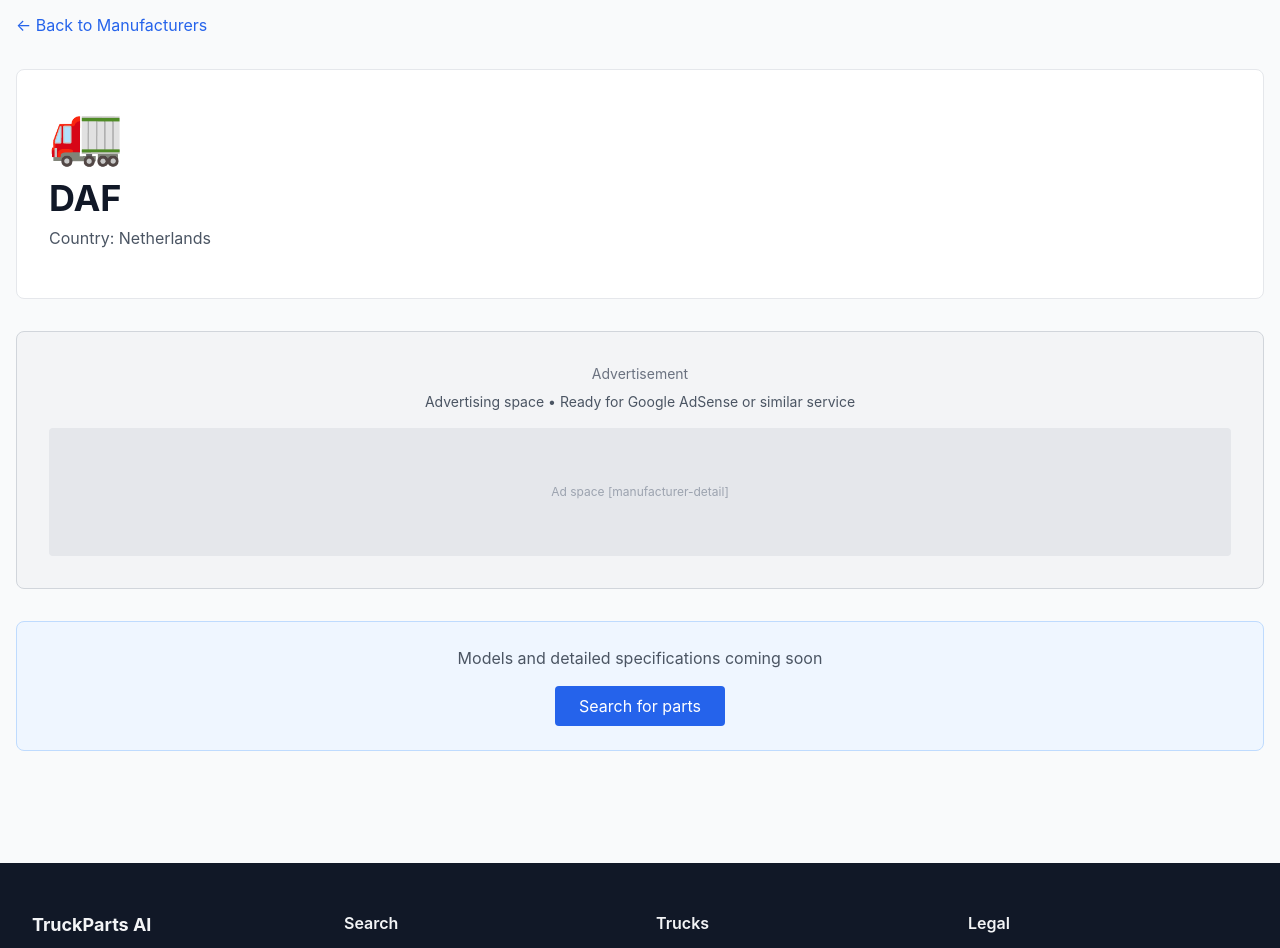
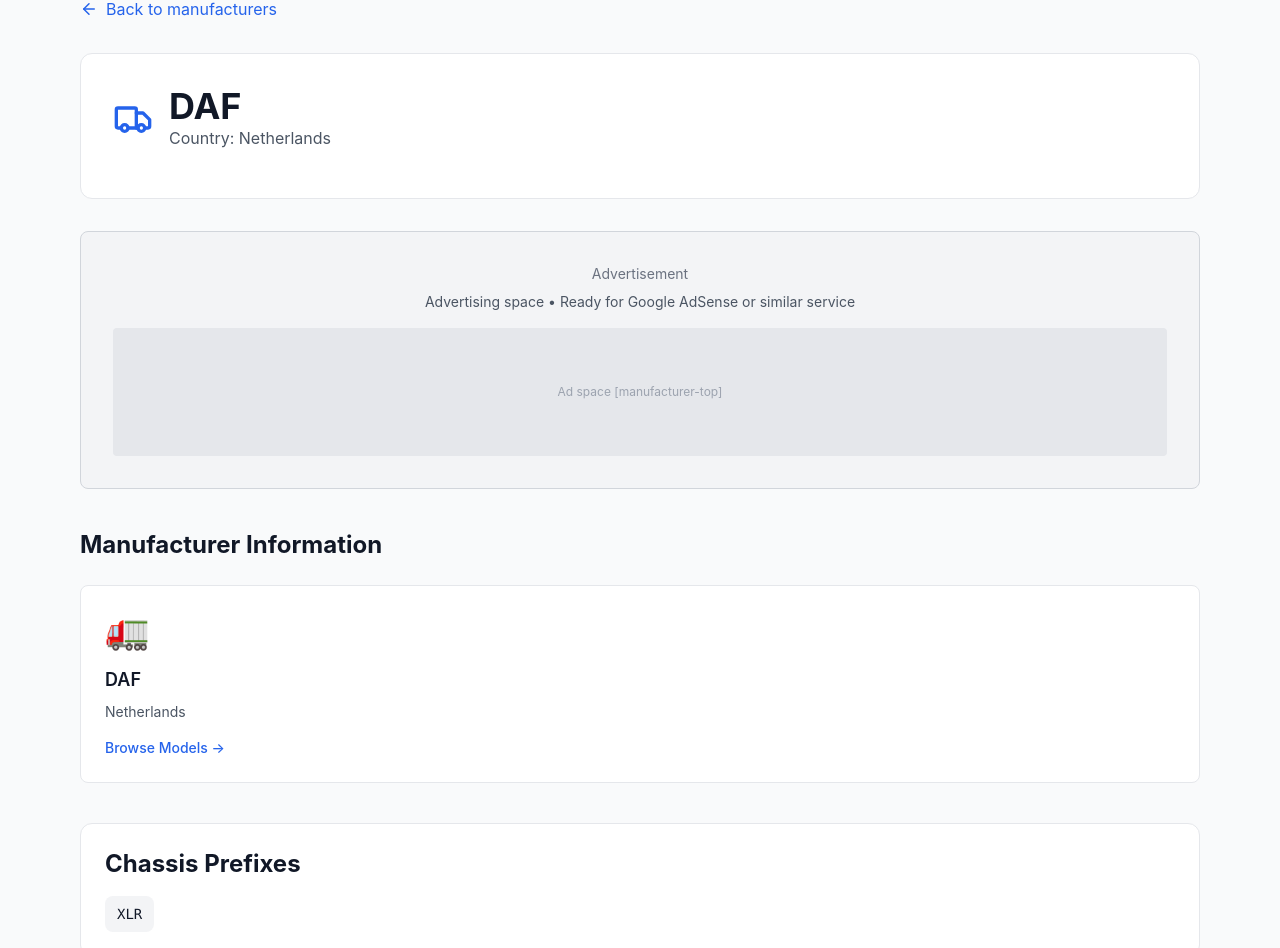
Before and after one commit to amineadd19-a11y/truckparts-ai, a Next.js app: page /trucks/daf in a window 1280 px wide. Shown: the part 100-1048 px from the top of the page. Built offline with nearby package versions, Linux system fonts and the light colour scheme.

Commit message:
Fix manufacturer description type error

```diff
--- a/src/app/trucks/[manufacturer]/page.tsx
+++ b/src/app/trucks/[manufacturer]/page.tsx
@@ -1,46 +1,89 @@
-'use client';
+import { notFound } from 'next/navigation';
+import Link from 'next/link';
+import { ArrowLeft, Truck } from 'lucide-react';
+import AdSlot from '@/components/ads/AdSlot';
+import ManufacturerCard from '@/components/catalog/ManufacturerCard';
+import { TRUCK_MANUFACTURERS } from '@/types/catalog';
 
-import { TRUCK_MANUFACTURERS } from '@/types/catalog';
-import AdSlot from '@/components/ads/AdSlot';
-import Link from 'next/link';
+interface ManufacturerPageProps {
+  params: {
+    manufacturer: string;
+  };
+}
 
-export default function ManufacturerPage({ params }: { params: { manufacturer: string } }) {
-  const manufacturer = TRUCK_MANUFACTURERS.find((m) => m.id === params.manufacturer);
+export default function ManufacturerPage({
+  params,
+}: ManufacturerPageProps) {
+  const manufacturer = TRUCK_MANUFACTURERS.find(
+    (item) => item.id === params.manufacturer,
+  );
 
   if (!manufacturer) {
-    return (
-      <div className="max-w-7xl mx-auto px-4 py-12">
-        <p className="text-center text-gray-600">Manufacturer not found</p>
-      </div>
-    );
+    notFound();
   }
 
   return (
-    <div className="max-w-7xl mx-auto px-4 py-12">
-      <div className="mb-8">
-        <Link href="/trucks" className="text-blue-600 hover:underline">
-          ← Back to Manufacturers
+    <main className="min-h-screen bg-gray-50">
+      <section className="max-w-6xl mx-auto px-4 py-8">
+        <Link
+          href="/trucks"
+          className="inline-flex items-center gap-2 text-blue-600 hover:text-blue-800 mb-8"
+        >
+          <ArrowLeft size={18} />
+          Back to manufacturers
         </Link>
-      </div>
 
-      <div className="bg-white rounded-lg border border-gray-200 p-8 mb-8">
-        <div className="text-6xl mb-4">{manufacturer.logo || '🚛'}</div>
-        <h1 className="text-4xl font-bold text-gray-900 mb-2">{manufacturer.name}</h1>
-        {manufacturer.country && <p className="text-gray-600 mb-4">Country: {manufacturer.country}</p>}
-        {manufacturer.description && <p className="text-gray-600">{manufacturer.description}</p>}
-      </div>
+        <div className="bg-white rounded-xl border border-gray-200 p-8 mb-8">
+          <div className="flex items-center gap-4 mb-4">
+            <Truck className="text-blue-600" size={40} />
 
-      {/* Ad Slot */}
-      <div className="mb-8">
-        <AdSlot placement="manufacturer-detail" />
-      </div>
+            <div>
+              <h1 className="text-4xl font-bold text-gray-900">
+                {manufacturer.name}
+              </h1>
 
-      <div className="bg-blue-50 border border-blue-200 rounded-lg p-6 text-center">
-        <p className="text-gray-600 mb-4">Models and detailed specifications coming soon</p>
-        <Link href="/search" className="inline-block px-6 py-2 bg-blue-600 text-white rounded hover:bg-blue-700 transition">
-          Search for parts
-        </Link>
-      </div>
-    </div>
+              {manufacturer.country && (
+                <p className="text-gray-600">
+                  Country: {manufacturer.country}
+                </p>
+              )}
+            </div>
+          </div>
+        </div>
+
+        <AdSlot placement="manufacturer-top" />
+
+        <section className="mt-10">
+          <h2 className="text-2xl font-bold text-gray-900 mb-6">
+            Manufacturer Information
+          </h2>
+
+          <ManufacturerCard manufacturer={manufacturer} />
+        </section>
+
+        <section className="mt-10 bg-white rounded-xl border border-gray-200 p-6">
+          <h2 className="text-2xl font-bold text-gray-900 mb-4">
+            Chassis Prefixes
+          </h2>
+
+          {manufacturer.chassisPrefixes.length > 0 ? (
+            <div className="flex flex-wrap gap-2">
+              {manufacturer.chassisPrefixes.map((prefix) => (
+                <span
+                  key={prefix}
+                  className="px-3 py-2 bg-gray-100 rounded-lg text-sm font-mono"
+                >
+                  {prefix}
+                </span>
+              ))}
+            </div>
+          ) : (
+            <p className="text-gray-600">
+              No chassis prefixes available.
+            </p>
+          )}
+        </section>
+      </section>
+    </main>
   );
 }
```
